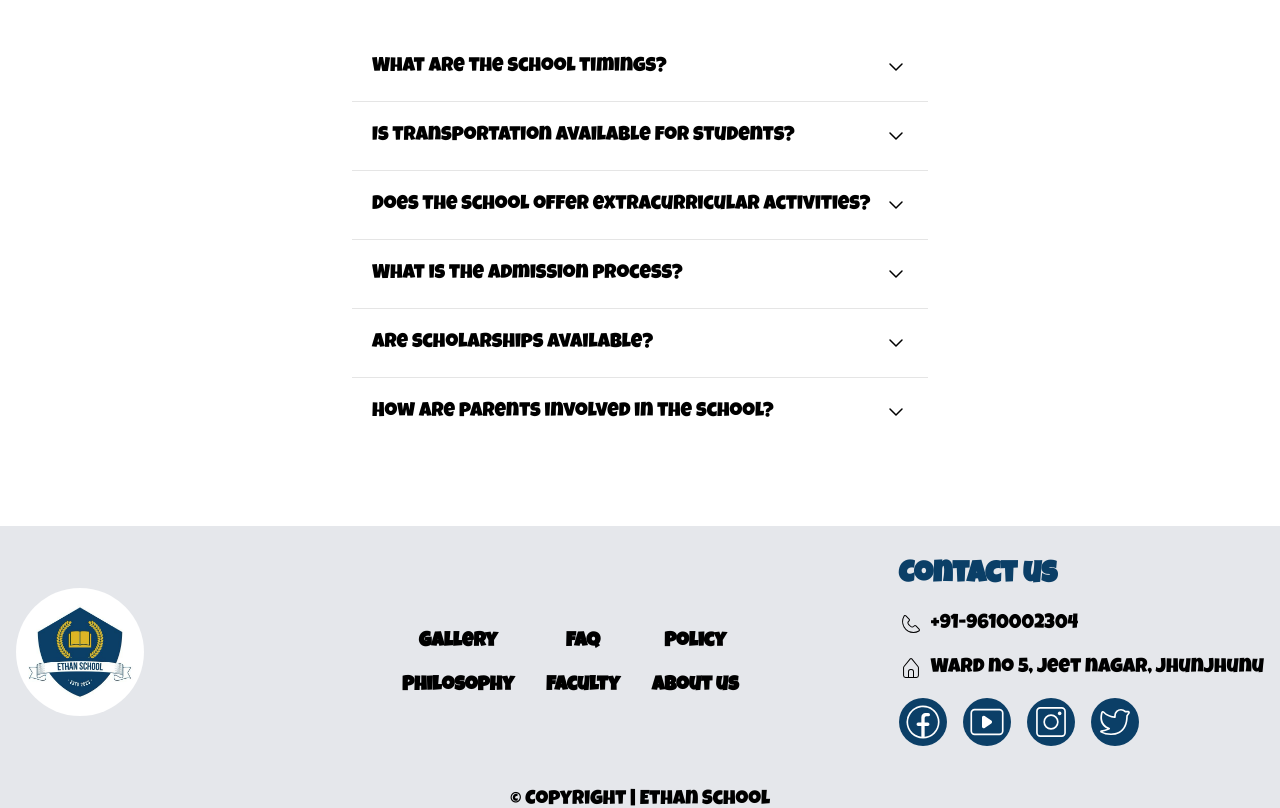
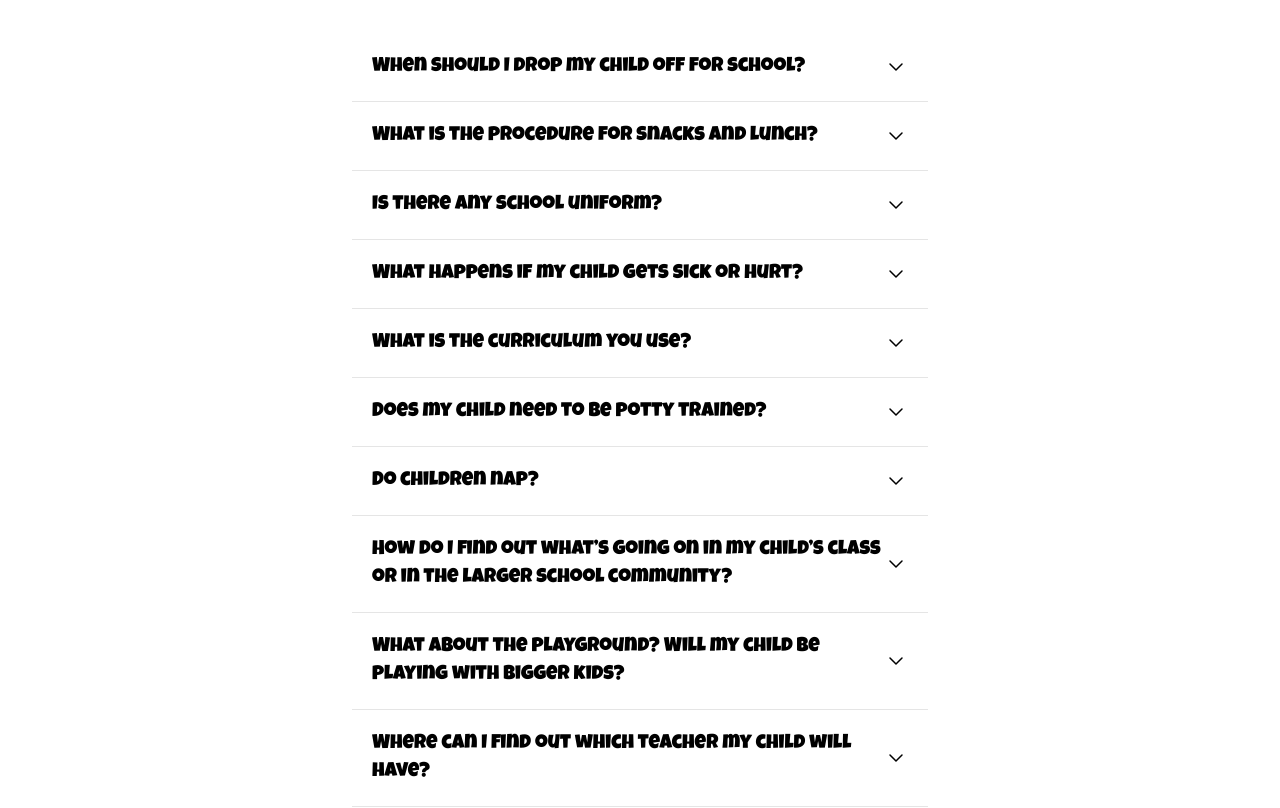
Before and after one commit to DualNature-Org/ethan, a React (Create React App) app: page /faq in a window 1280 px wide. Shown: the part 420-1228 px from the top of the page. Built offline with nearby package versions, Linux system fonts and the light colour scheme; a web font is replaced by a local one.

Commit message:
Update FAQ component with new questions and answers

```diff
--- a/src/components/Faq.jsx
+++ b/src/components/Faq.jsx
@@ -5,29 +5,52 @@ import { JackInTheBox } from 'react-awesome-reveal'
 function Faq() {
     const faqs = [
             {
-            question: "What are the school timings?",
-            answer: "The school timings are from 8:00 AM to 2:00 PM on weekdays."
-
+              question: "When should I drop my child off for school?",
+              answer: "You can drop your child off for school 10-30 minutes prior to the school timings. In summers, the timings are 8 AM to 2 PM with drop-off time at 7:30 AM."
             },
             {
-            question: "Is transportation available for students?",
-            answer: "Yes, we provide transportation services for students residing in designated areas. Please contact the school office for more information."
+              question: "What is the procedure for snacks and lunch?",
+              answer: "We provide breakfast and lunch at school. You can refer to the menu for details."
             },
             {
-            question: "Does the school offer extracurricular activities?",
-            answer: "Absolutely! We offer a wide range of extracurricular activities including sports, music, arts, drama, and more to ensure the holistic development of our students."
+              question: "Is there any school uniform?",
+              answer: "No, there is no school uniform at the moment."
             },
             {
-            question: "What is the admission process?",
-            answer: "The admission process involves filling out an application form, submitting required documents, appearing for an entrance test (if applicable), and attending an interview. Please visit our website or contact the admissions office for detailed information."
+              question: "What happens if my child gets sick or hurt?",
+              answer: "In that case, we inform you first-hand and provide necessary first aid if required."
             },
             {
-            question: "Are scholarships available?",
-            answer: "Yes, we offer scholarships to deserving students based on their academic performance, extracurricular achievements, and financial need. Scholarship criteria and application details can be found on our website or obtained from the school office."
+              question: "What is the curriculum you use?",
+              answer: "We use the Cambridge curriculum prescribed by Cambridge University, London, rewritten by Indian authors."
             },
             {
-            question: "How are parents involved in the school?",
-            answer: "We encourage parental involvement through various means such as parent-teacher meetings, school events and volunteering opportunities. Parents are an integral part of our school community and their support is highly valued."
+              question: "Does my child need to be potty trained?",
+              answer: "Ideally, yes. However, if your child is not yet potty trained, we can assist in the process."
+            },
+            {
+              question: "Do children nap?",
+              answer: "Not all children nap, but arrangements are available if they feel sleepy."
+            },
+            {
+              question: "How do I find out what’s going on in my child’s class or in the larger school community?",
+              answer: "We update everything in the school WhatsApp group and on our website."
+            },
+            {
+              question: "What about the playground? Will my child be playing with bigger kids?",
+              answer: "Yes, it is necessary for socializing. We believe in genuine socialization and do not segregate children by age."
+            },
+            {
+              question: "Where can I find out which teacher my child will have?",
+              answer: "In the school WhatsApp group, we update all these details."
+            },
+            {
+              question: "What do they do all day?",
+              answer: "Their day is planned with various activities aimed at enhancing cognitive abilities, physical development, and emotional well-being."
+            },
+            {
+              question: "Do you have CCTV cameras?",
+              answer: "Yes, we have CCTV cameras, and parents have access to them to keep an eye on their children while they are in school."
             }
     ];
 
```
Lines whose indentation alone changed are shown as unchanged.
